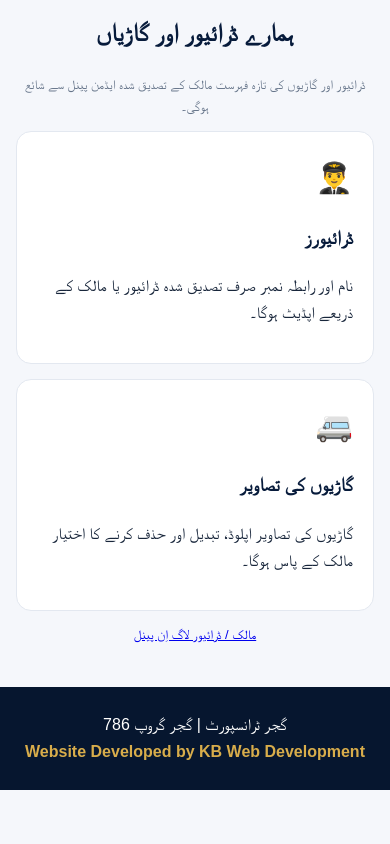
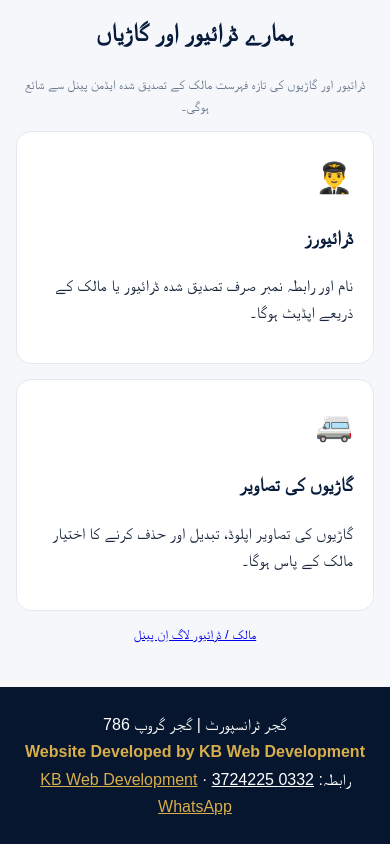
Before and after one commit to kiswa-beauty/gujjar-transport, a plain HTML site: page index.html in a window 390 px wide. Shown: the part 2638-3482 px from the top of the page. Before the commit the page ends 3428 px from the top, so only its background shows below. Drawn offline with nearby package versions, Linux system fonts and the light colour scheme.

Commit message:
Add KB Web Development phone and WhatsApp contact to footer

```diff
--- a/index.html
+++ b/index.html
@@ -55,7 +55,7 @@ footer{background:#06162f;color:white;text-align:center;padding:24px}footer b{co
 </div>
 <p class="hint"><a href="admin.html">مالک / ڈرائیور لاگ اِن پینل</a></p>
 </section>
-<footer>گجر ٹرانسپورٹ | گجر گروپ 786<br><b>Website Developed by KB Web Development</b></footer>
+<footer>گجر ٹرانسپورٹ | گجر گروپ 786<br><b>Website Developed by KB Web Development</b><br>رابطہ: <a href="tel:+923323724225" style="color:#fff">0332 3724225</a> · <a href="https://wa.me/923323724225" target="_blank" rel="noopener" style="color:#d8ad4b">KB Web Development WhatsApp</a></footer>
 <script src="https://cdn.jsdelivr.net/npm/@supabase/supabase-js@2"></script>
 <script>
 const supabaseClient = window.supabase.createClient("https://abapprgihwgyurdwbwyt.supabase.co", "sb_publishable_KYi-bfNt7VDyxmh1n30JrA_KaOU9vzL");
```
